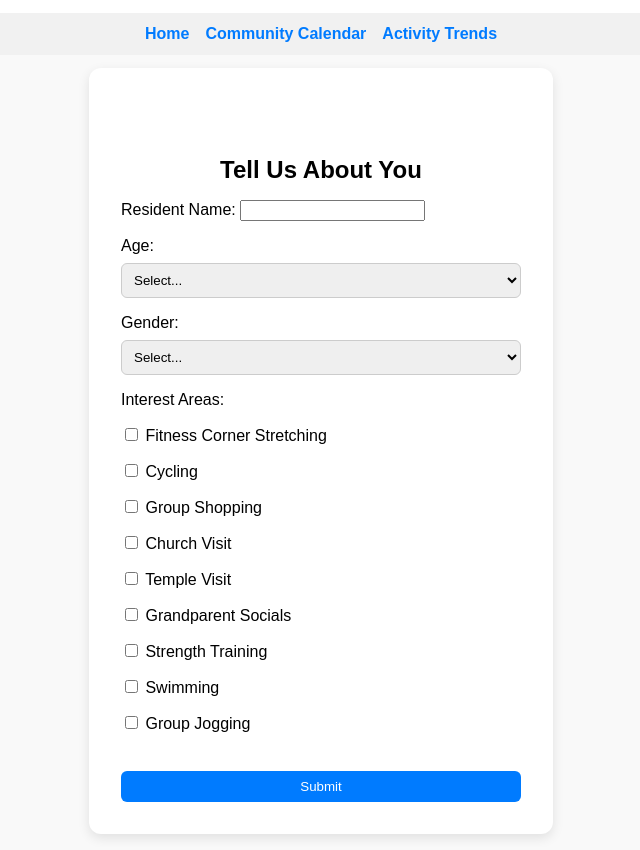
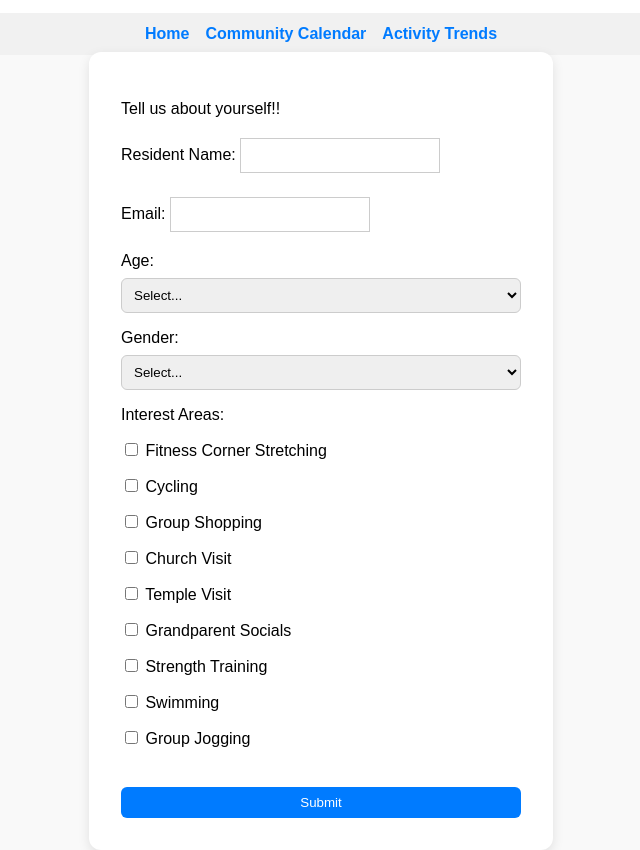
Before and after one commit to sreevishnuajith/Y11-EC, a plain HTML site: page active_lifestyle.html in a window 1280 px wide. Shown: the part 47-897 px from the top of the page, without its empty margins (319-959 px from the left). Drawn offline with Linux system fonts and the light colour scheme.

Commit message:
Update active_lifestyle.html

```diff
--- a/active_lifestyle.html
+++ b/active_lifestyle.html
@@ -45,6 +45,17 @@
       min-height: 80vh;
       padding: 2rem;
     }
+input[type=text] {
+  width: 50%;
+  padding: 9px 15px;
+  margin: 4px 0;
+  box-sizing: border-box;
+  border: 1px solid #ccc;
+  -webkit-transition: 0.5s;
+  transition: 0.5s;
+  outline: none;
+}
+
   </style>
 </head>
 <body>
@@ -59,28 +70,32 @@
       <li><a href="activity_trends.html">Activity Trends</a></li>
     </ul>
   </nav>
+
   <main class="main">
-    <div class="container"><br><br>
-      <h2>Tell Us About You</h2>
+    <div class="container">
+      <!--h2>Tell Us About You</h2-->
+      <label width="100%"> Tell us about yourself!!</label>
       <form id="userForm">
         <label for="Name">Resident Name:
         <input type="text" name="name" value=""></label>
-        <label for="Age">Age:</label>
+        <label for="Name">Email:
+        <input type="text" name="email" value=""></label>
+        <label for="Age">Age:
         <select id="age" name="age">
           <option value="">Select...</option>
           <option value="under18">&lt;18</option>
           <option value="18-35">18–35</option>
           <option value="36-50">36–50</option>
           <option value="over65">&gt;65</option>
-        </select>
+        </select></label>
 
-        <label for="gender">Gender:</label>
+        <label for="gender">Gender:
         <select id="gender" name="gender">
           <option value="">Select...</option>
           <option value="male">Male</option>
           <option value="female">Female</option>
           <option value="other">Other</option>
-        </select>
+        </select></label>
 
         <label>Interest Areas:</label>
         <div class="checkbox-group" id="interestGroup">
```
